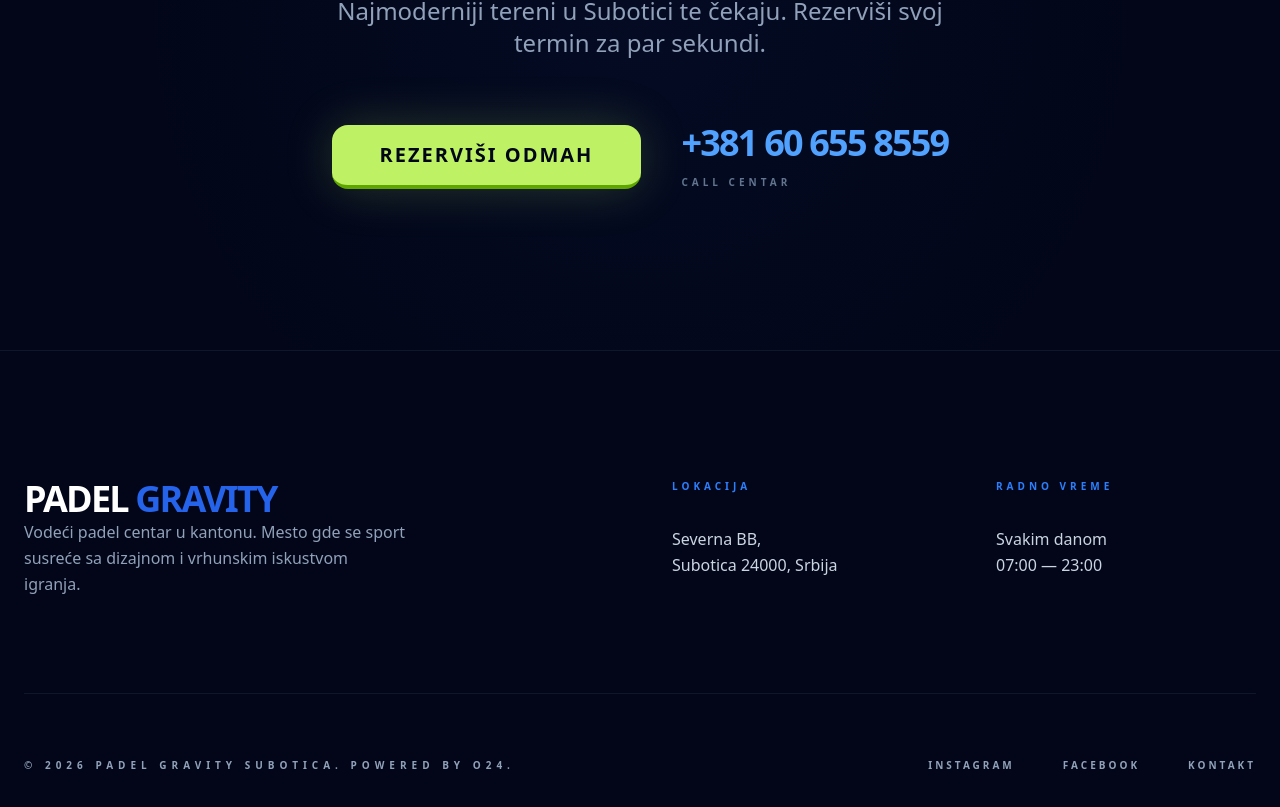
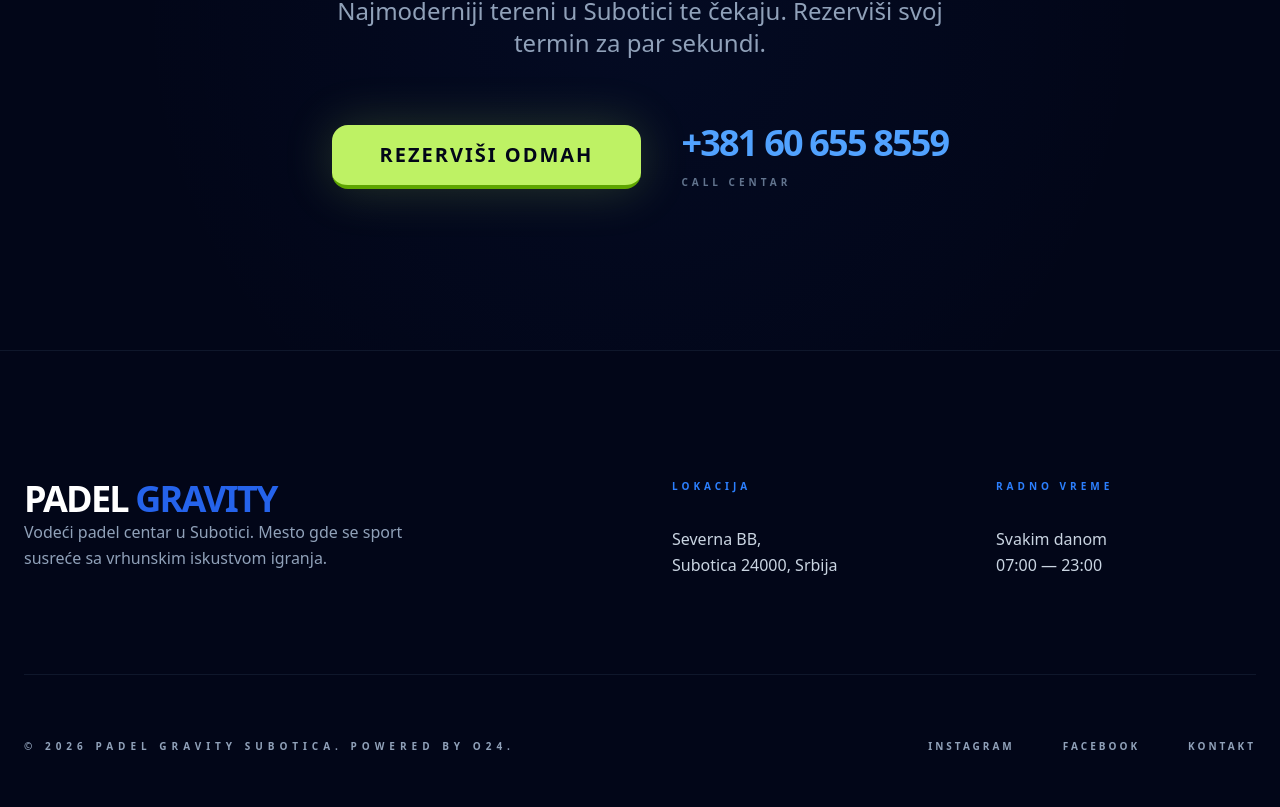
Before and after one commit to DarioBuljovcic/gravity_padel, a Next.js app: page / in a window 1280 px wide. Shown: the part 4061-4868 px from the top of the page. Built offline with nearby package versions, Linux system fonts and the light colour scheme; no server answers.

Commit message:
feat: update footer description to specify Subotica and remove design mention.

```diff
--- a/components/footer.tsx
+++ b/components/footer.tsx
@@ -10,7 +10,7 @@ export default function Footer() {
               PADEL <span className="text-padel-blue">GRAVITY</span>
             </Link>
             <p className="max-w-sm text-slate-400 leading-relaxed font-medium">
-              Vodeći padel centar u kantonu. Mesto gde se sport susreće sa dizajnom i vrhunskim iskustvom igranja.
+              Vodeći padel centar u Subotici. Mesto gde se sport susreće sa vrhunskim iskustvom igranja.
             </p>
           </div>
 
```
